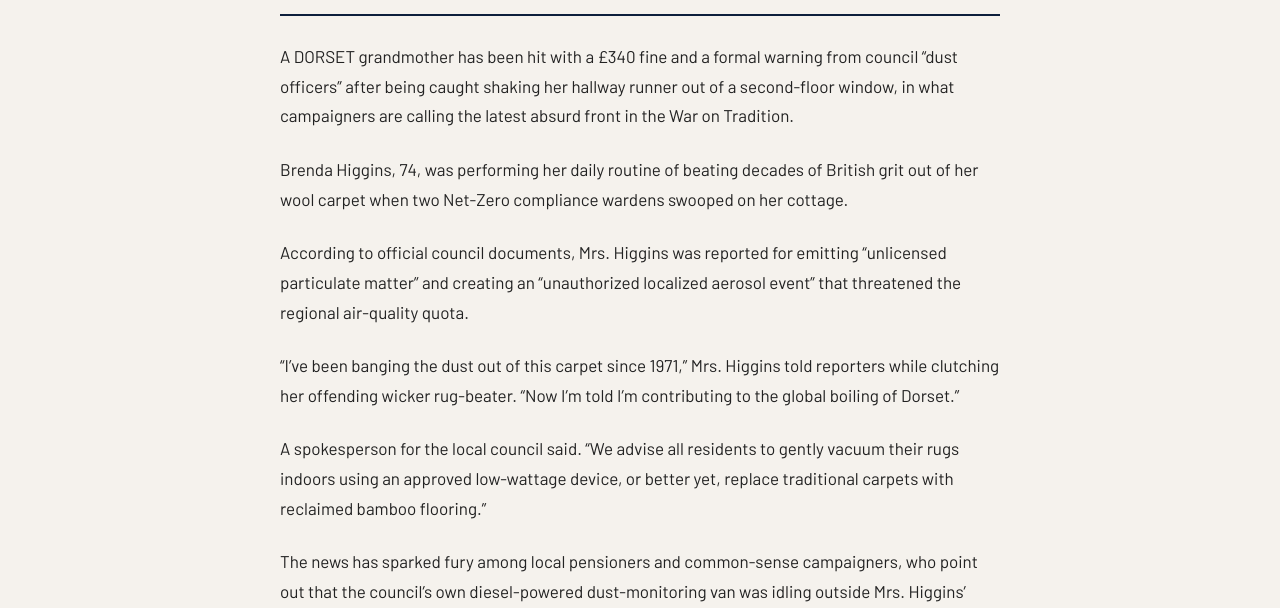
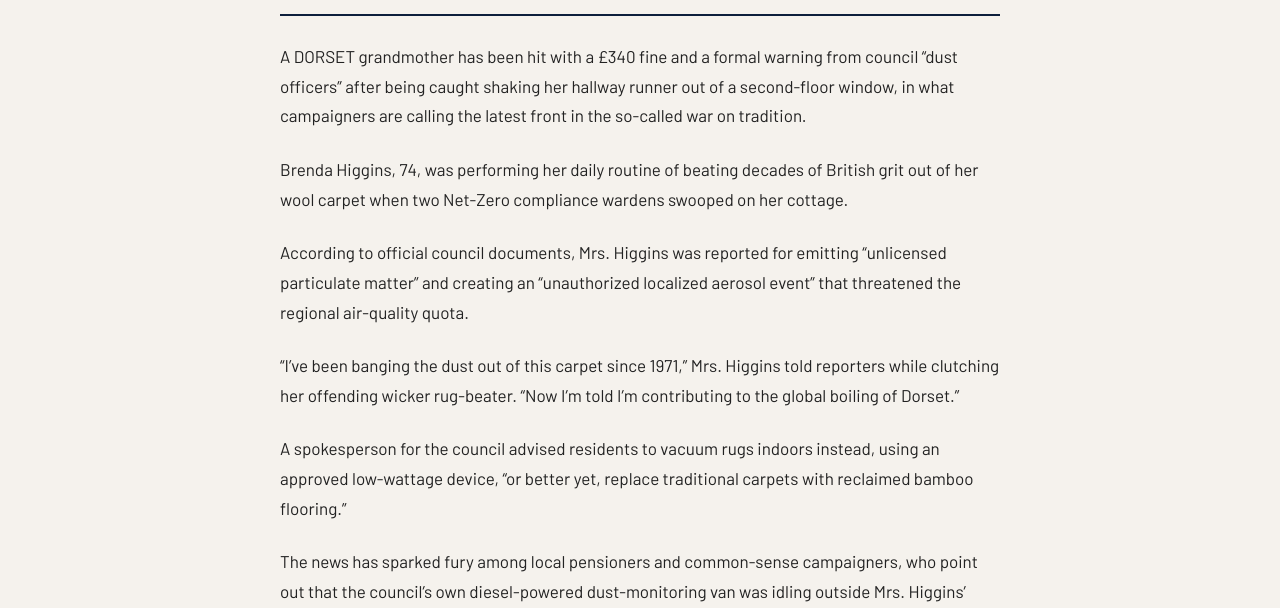
Before and after one commit to matt-palmer999/britishpatriots, a Jekyll site: the page built from _posts/2026-08-19-rug-shaking-dust-fine.md, in a window 1280 px wide. Shown: the part 624-1232 px from the top of the page. Built offline with Jekyll 4.4.1, drawn with Linux system fonts in a browser that asks for light colours; some web fonts are replaced.

Commit message:
Fix broken sentence and cut editorializing in rug piece

```diff
--- a/_posts/2026-08-19-rug-shaking-dust-fine.md
+++ b/_posts/2026-08-19-rug-shaking-dust-fine.md
@@ -6,7 +6,7 @@ category: Woke Watch
 author: Our Environment Correspondent
 ---
 
-A DORSET grandmother has been hit with a £340 fine and a formal warning from council "dust officers" after being caught shaking her hallway runner out of a second-floor window, in what campaigners are calling the latest absurd front in the War on Tradition.
+A DORSET grandmother has been hit with a £340 fine and a formal warning from council "dust officers" after being caught shaking her hallway runner out of a second-floor window, in what campaigners are calling the latest front in the so-called war on tradition.
 
 Brenda Higgins, 74, was performing her daily routine of beating decades of British grit out of her wool carpet when two Net-Zero compliance wardens swooped on her cottage.
 
@@ -14,7 +14,7 @@ According to official council documents, Mrs. Higgins was reported for emitting
 
 "I've been banging the dust out of this carpet since 1971," Mrs. Higgins told reporters while clutching her offending wicker rug-beater. "Now I'm told I'm contributing to the global boiling of Dorset."
 
-A spokesperson for the local council said. "We advise all residents to gently vacuum their rugs indoors using an approved low-wattage device, or better yet, replace traditional carpets with reclaimed bamboo flooring."
+A spokesperson for the council advised residents to vacuum rugs indoors instead, using an approved low-wattage device, "or better yet, replace traditional carpets with reclaimed bamboo flooring."
 
 The news has sparked fury among local pensioners and common-sense campaigners, who point out that the council's own diesel-powered dust-monitoring van was idling outside Mrs. Higgins' home for three hours to issue the ticket.
 
```
